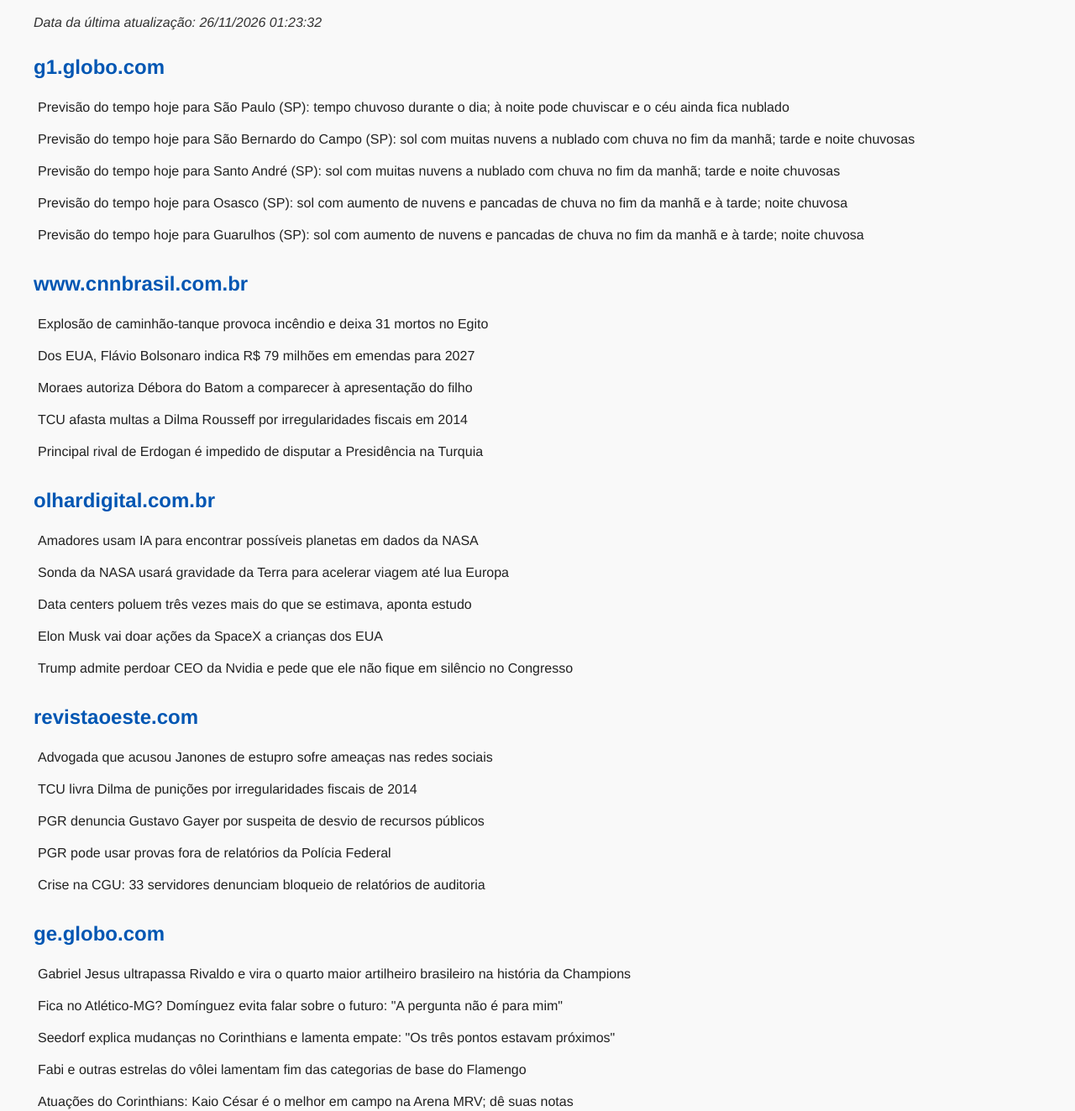
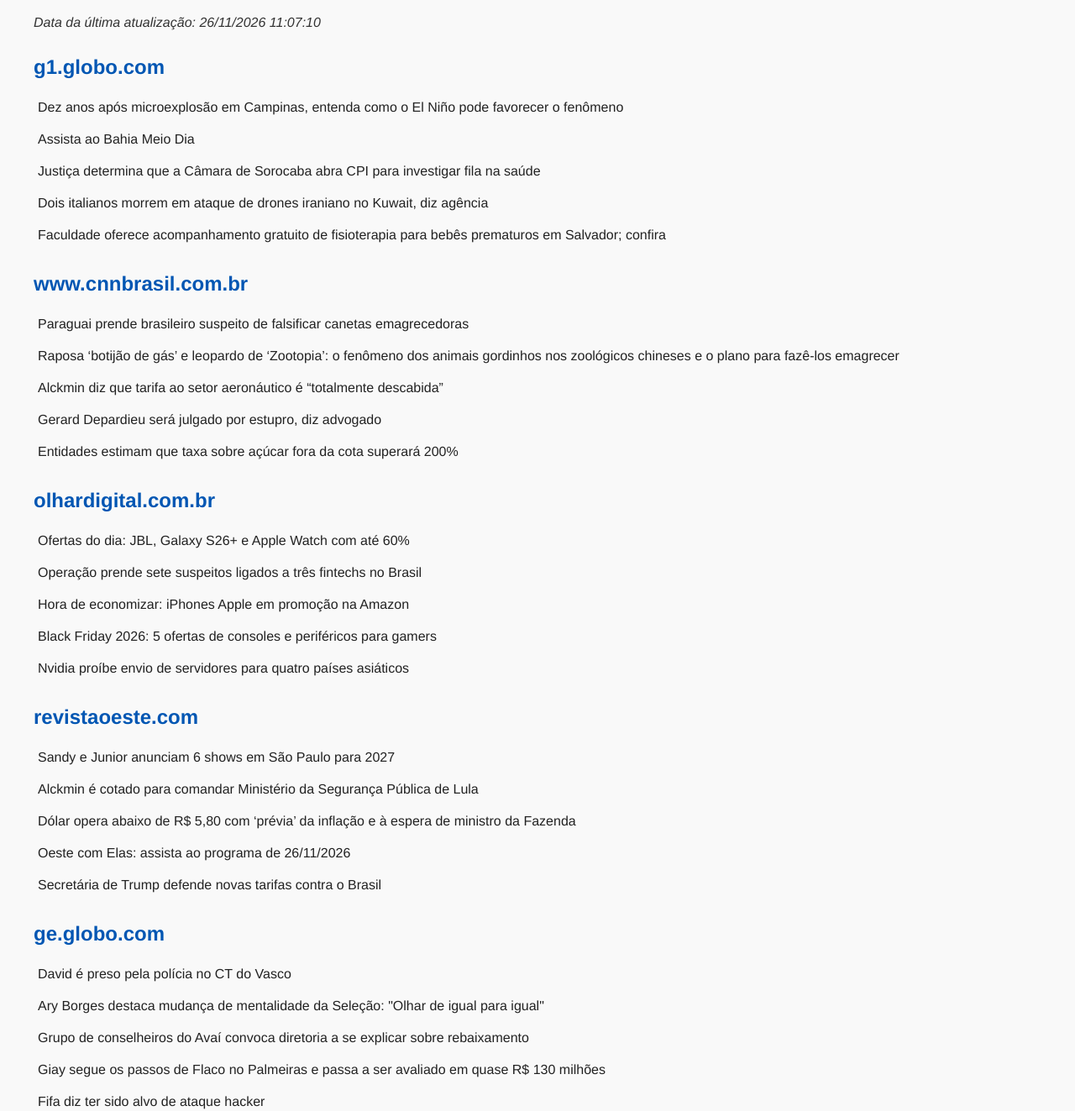
Before and after one commit to Reinaldopinheiro/reinaldopinheiro.github.io, a plain HTML site: page noticias/noticias.html in a window 1280 px wide. Shown: the part 92-1415 px from the top of the page at 84% size. Drawn offline with Linux system fonts and the light colour scheme.

Commit message:
Automação: Noticias RPC atualizadas

```diff
--- a/noticias/noticias.html
+++ b/noticias/noticias.html
@@ -13,46 +13,46 @@
 </style>
 </head><body>
 <h1>NOTICIAS RPC</h1>
-<p><em>Data da última atualização: 26/11/2026 01:23:32</em></p>
+<p><em>Data da última atualização: 26/11/2026 11:07:10</em></p>
 <h2>g1.globo.com</h2>
 <div class="noticias">
-<div class="noticia"><a href="https://g1.globo.com/sp/sao-paulo/previsao-do-tempo/noticia/2026/11/26/previsao-do-tempo-hoje-para-sao-paulo-sp-tempo-chuvoso-durante-o-dia-a-noite-pode-chuviscar-e-o-ceu-ainda-fica-nublado.ghtml" target="_blank">Previsão do tempo hoje para São Paulo (SP): tempo chuvoso durante o dia; à noite pode chuviscar e o céu ainda fica nublado</a></div>
-<div class="noticia"><a href="https://g1.globo.com/sp/sao-paulo/previsao-do-tempo/noticia/2026/11/26/previsao-do-tempo-hoje-para-sao-bernardo-do-campo-sp-sol-com-muitas-nuvens-a-nublado-com-chuva-no-fim-da-manha-tarde-e-noite-chuvosas.ghtml" target="_blank">Previsão do tempo hoje para São Bernardo do Campo (SP): sol com muitas nuvens a nublado com chuva no fim da manhã; tarde e noite chuvosas</a></div>
-<div class="noticia"><a href="https://g1.globo.com/sp/sao-paulo/previsao-do-tempo/noticia/2026/11/26/previsao-do-tempo-hoje-para-santo-andre-sp-sol-com-muitas-nuvens-a-nublado-com-chuva-no-fim-da-manha-tarde-e-noite-chuvosas.ghtml" target="_blank">Previsão do tempo hoje para Santo André (SP): sol com muitas nuvens a nublado com chuva no fim da manhã; tarde e noite chuvosas</a></div>
-<div class="noticia"><a href="https://g1.globo.com/sp/sao-paulo/previsao-do-tempo/noticia/2026/11/26/previsao-do-tempo-hoje-para-osasco-sp-sol-com-aumento-de-nuvens-e-pancadas-de-chuva-no-fim-da-manha-e-a-tarde-noite-chuvosa.ghtml" target="_blank">Previsão do tempo hoje para Osasco (SP): sol com aumento de nuvens e pancadas de chuva no fim da manhã e à tarde; noite chuvosa</a></div>
-<div class="noticia"><a href="https://g1.globo.com/sp/sao-paulo/previsao-do-tempo/noticia/2026/11/26/previsao-do-tempo-hoje-para-guarulhos-sp-sol-com-aumento-de-nuvens-e-pancadas-de-chuva-no-fim-da-manha-e-a-tarde-noite-chuvosa.ghtml" target="_blank">Previsão do tempo hoje para Guarulhos (SP): sol com aumento de nuvens e pancadas de chuva no fim da manhã e à tarde; noite chuvosa</a></div>
+<div class="noticia"><a href="https://g1.globo.com/sp/campinas-regiao/terra-da-gente/noticia/2026/11/26/dez-anos-apos-microexplosao-em-campinas-entenda-como-o-el-nino-pode-favorecer-o-fenomeno.ghtml" target="_blank">Dez anos após microexplosão em Campinas, entenda como o El Niño pode favorecer o fenômeno</a></div>
+<div class="noticia"><a href="https://g1.globo.com/ba/bahia/ao-vivo/assista-aos-telejornais-da-tv-bahia.ghtml" target="_blank">Assista ao Bahia Meio Dia</a></div>
+<div class="noticia"><a href="https://g1.globo.com/sp/sorocaba-jundiai/noticia/2026/11/26/justica-determina-que-a-camara-de-sorocaba-abra-cpi-para-investigar-fila-na-saude.ghtml" target="_blank">Justiça determina que a Câmara de Sorocaba abra CPI para investigar fila na saúde</a></div>
+<div class="noticia"><a href="https://g1.globo.com/mundo/noticia/2026/11/26/dois-italianos-morrem-ataque-ira-kuwait-diz-agencia.ghtml" target="_blank">Dois italianos morrem em ataque de drones iraniano no Kuwait, diz agência</a></div>
+<div class="noticia"><a href="https://g1.globo.com/ba/bahia/saudenabahia/noticia/2026/11/26/faculdade-oferece-atendimento-gratuito-em-salvador-confira.ghtml" target="_blank">Faculdade oferece acompanhamento gratuito de fisioterapia para bebês prematuros em Salvador; confira</a></div>
 </div>
 <h2>www.cnnbrasil.com.br</h2>
 <div class="noticias">
-<div class="noticia"><a href="https://www.cnnbrasil.com.br/internacional/explosao-de-caminhao-tanque-provoca-incendio-e-deixa-mortos-no-egito/" target="_blank">Explosão de caminhão-tanque provoca incêndio e deixa 31 mortos no Egito</a></div>
-<div class="noticia"><a href="https://www.cnnbrasil.com.br/politica/dos-eua-flavio-bolsonaro-indica-r-79-milhoes-em-emendas-para-2027/" target="_blank">Dos EUA, Flávio Bolsonaro indica R$ 79 milhões em emendas para 2027</a></div>
-<div class="noticia"><a href="https://www.cnnbrasil.com.br/politica/moraes-autoriza-debora-do-batom-a-comparecer-a-apresentacao-do-filho/" target="_blank">Moraes autoriza Débora do Batom a comparecer à apresentação do filho</a></div>
-<div class="noticia"><a href="https://www.cnnbrasil.com.br/politica/tcu-afasta-multas-a-dilma-rousseff-por-irregularidades-fiscais-em-2014/" target="_blank">TCU afasta multas a Dilma Rousseff por irregularidades fiscais em 2014</a></div>
-<div class="noticia"><a href="https://www.cnnbrasil.com.br/internacional/principal-rival-de-erdogan-e-impedido-de-disputar-a-presidencia-na-turquia/" target="_blank">Principal rival de Erdogan é impedido de disputar a Presidência na Turquia</a></div>
+<div class="noticia"><a href="https://www.cnnbrasil.com.br/internacional/paraguai-prende-brasileiro-suspeito-de-falsificar-canetas-emagrecedoras/" target="_blank">Paraguai prende brasileiro suspeito de falsificar canetas emagrecedoras</a></div>
+<div class="noticia"><a href="https://www.cnnbrasil.com.br/curiosidades/raposa-botijao-de-gas-e-leopardo-de-zootopia-o-fenomeno-dos-animais-gordinhos-nos-zoologicos-chineses-e-o-plano-para-faze-los-emagrecer/" target="_blank">Raposa ‘botijão de gás’ e leopardo de ‘Zootopia’: o fenômeno dos animais gordinhos nos zoológicos chineses e o plano para fazê-los emagrecer</a></div>
+<div class="noticia"><a href="https://www.cnnbrasil.com.br/politica/alckmin-diz-que-tarifa-ao-setor-aeronautico-e-totalmente-descabida/" target="_blank">Alckmin diz que tarifa ao setor aeronáutico é “totalmente descabida”</a></div>
+<div class="noticia"><a href="https://www.cnnbrasil.com.br/internacional/gerard-depardieu-sera-julgado-por-estupro-diz-advogado/" target="_blank">Gerard Depardieu será julgado por estupro, diz advogado</a></div>
+<div class="noticia"><a href="https://www.cnnbrasil.com.br/agro/entidades-estimam-que-taxa-sobre-acucar-fora-da-cota-superara-200/" target="_blank">Entidades estimam que taxa sobre açúcar fora da cota superará 200%</a></div>
 </div>
 <h2>olhardigital.com.br</h2>
 <div class="noticias">
-<div class="noticia"><a href="https://olhardigital.com.br/2026/11/25/ciencia-e-espaco/amadores-usam-ia-para-encontrar-possiveis-planetas-em-dados-da-nasa/" target="_blank">Amadores usam IA para encontrar possíveis planetas em dados da NASA</a></div>
-<div class="noticia"><a href="https://olhardigital.com.br/2026/11/25/ciencia-e-espaco/sonda-da-nasa-usara-gravidade-da-terra-para-acelerar-viagem-ate-lua-europa/" target="_blank">Sonda da NASA usará gravidade da Terra para acelerar viagem até lua Europa</a></div>
-<div class="noticia"><a href="https://olhardigital.com.br/2026/11/25/pro/data-centers-poluem-tres-vezes-mais-do-que-se-estimava-aponta-estudo/" target="_blank">Data centers poluem três vezes mais do que se estimava, aponta estudo</a></div>
-<div class="noticia"><a href="https://olhardigital.com.br/2026/11/25/pro/elon-musk-vai-doar-acoes-da-spacex-a-criancas-dos-eua/" target="_blank">Elon Musk vai doar ações da SpaceX a crianças dos EUA</a></div>
-<div class="noticia"><a href="https://olhardigital.com.br/2026/11/25/pro/trump-admite-perdoar-ceo-da-nvidia-e-pede-que-ele-nao-fique-em-silencio-no-congresso/" target="_blank">Trump admite perdoar CEO da Nvidia e pede que ele não fique em silêncio no Congresso</a></div>
+<div class="noticia"><a href="https://olhardigital.com.br/2026/11/26/reviews/ofertas-do-dia-jbl-tune-530bt-galaxy-s26-plus-moto-g17-apple-watch-series-11-garmin-forerunner-265-lg-qned-mini-led-55/" target="_blank">Ofertas do dia: JBL, Galaxy S26+ e Apple Watch com até 60%</a></div>
+<div class="noticia"><a href="https://olhardigital.com.br/2026/11/26/pro/operacao-prende-sete-suspeitos-ligados-a-tres-fintechs-no-brasil/" target="_blank">Operação prende sete suspeitos ligados a três fintechs no Brasil</a></div>
+<div class="noticia"><a href="https://olhardigital.com.br/2026/11/26/reviews/hora-de-economizar-iphones-apple-em-promocao-na-amazon-25/" target="_blank">Hora de economizar: iPhones Apple em promoção na Amazon</a></div>
+<div class="noticia"><a href="https://olhardigital.com.br/2026/11/26/games-e-consoles/black-friday-2026-melhores-ofertas-consoles-perifericos-games/" target="_blank">Black Friday 2026: 5 ofertas de consoles e periféricos para gamers</a></div>
+<div class="noticia"><a href="https://olhardigital.com.br/2026/11/26/pro/nvidia-proibe-envio-de-servidores-para-quatro-paises-asiaticos/" target="_blank">Nvidia proíbe envio de servidores para quatro países asiáticos</a></div>
 </div>
 <h2>revistaoeste.com</h2>
 <div class="noticias">
-<div class="noticia"><a href="https://revistaoeste.com/politica/advogada-que-acusou-janones-de-estupro-sofre-ameacas-nas-redes-sociais/" target="_blank">Advogada que acusou Janones de estupro sofre ameaças nas redes sociais</a></div>
-<div class="noticia"><a href="https://revistaoeste.com/politica/tcu-livra-dilma-de-punicoes-por-irregularidades-fiscais-de-2014/" target="_blank">TCU livra Dilma de punições por irregularidades fiscais de 2014</a></div>
-<div class="noticia"><a href="https://revistaoeste.com/politica/pgr-denuncia-gustavo-gayer-por-suspeita-de-desvio-de-recursos-publicos/" target="_blank">PGR denuncia Gustavo Gayer por suspeita de desvio de recursos públicos</a></div>
-<div class="noticia"><a href="https://revistaoeste.com/politica/pgr-pode-usar-provas-fora-de-relatorios-da-policia-federal/" target="_blank">PGR pode usar provas fora de relatórios da Polícia Federal</a></div>
-<div class="noticia"><a href="https://revistaoeste.com/no-ponto/crise-na-cgu-33-servidores-denunciam-bloqueio-de-relatorios-de-auditoria/" target="_blank">Crise na CGU: 33 servidores denunciam bloqueio de relatórios de auditoria</a></div>
+<div class="noticia"><a href="https://revistaoeste.com/curiosidades/sandy-e-junior-anunciam-6-shows-em-sao-paulo-para-2027/" target="_blank">Sandy e Junior anunciam 6 shows em São Paulo para 2027</a></div>
+<div class="noticia"><a href="https://revistaoeste.com/politica/alckmin-e-cotado-para-comandar-ministerio-da-seguranca-publica-de-lula/" target="_blank">Alckmin é cotado para comandar Ministério da Segurança Pública de Lula</a></div>
+<div class="noticia"><a href="https://revistaoeste.com/economia/dolar-opera-abaixo-de-r-580-com-previa-da-inflacao-e-a-espera-de-ministro-da-fazenda/" target="_blank">Dólar opera abaixo de R$ 5,80 com ‘prévia’ da inflação e à espera de ministro da Fazenda</a></div>
+<div class="noticia"><a href="https://revistaoeste.com/videos/oeste-com-elas/oeste-com-elas-assista-ao-programa-de-26-11-2026/" target="_blank">Oeste com Elas: assista ao programa de 26/11/2026</a></div>
+<div class="noticia"><a href="https://revistaoeste.com/mundo/secretaria-de-trump-defende-novas-tarifas-contra-o-brasil/" target="_blank">Secretária de Trump defende novas tarifas contra o Brasil</a></div>
 </div>
 <h2>ge.globo.com</h2>
 <div class="noticias">
-<div class="noticia"><a href="https://ge.globo.com/futebol/futebol-internacional/noticia/2026/11/26/gabriel-jesus-ultrapassa-rivaldo-e-vira-o-quarto-maior-artilheiro-brasileiro-na-historia-da-champions.ghtml" target="_blank">Gabriel Jesus ultrapassa Rivaldo e vira o quarto maior artilheiro brasileiro na história da Champions</a></div>
-<div class="noticia"><a href="https://ge.globo.com/futebol/times/atletico-mg/noticia/2026/11/25/fica-no-atletico-mg-eduardo-dominguez-evita-falar-sobre-o-futuro-a-pergunta-nao-e-para-mim.ghtml" target="_blank">Fica no Atlético-MG? Domínguez evita falar sobre o futuro: "A pergunta não é para mim"</a></div>
-<div class="noticia"><a href="https://ge.globo.com/futebol/times/corinthians/noticia/2026/11/25/seedorf-explica-mudancas-no-corinthians-e-lamenta-empate-os-tres-pontos-estavam-proximos.ghtml" target="_blank">Seedorf explica mudanças no Corinthians e lamenta empate: "Os três pontos estavam próximos"</a></div>
-<div class="noticia"><a href="https://ge.globo.com/volei/noticia/2026/11/25/fabi-e-outras-estrelas-do-volei-lamentam-fim-das-categorias-de-base-do-flamengo.ghtml" target="_blank">Fabi e outras estrelas do vôlei lamentam fim das categorias de base do Flamengo</a></div>
-<div class="noticia"><a href="https://ge.globo.com/futebol/times/corinthians/noticia/2026/11/25/atuacoes-do-corinthians-kaio-cesar-e-o-melhor-em-campo-na-arena-mrv-de-suas-notas.ghtml" target="_blank">Atuações do Corinthians: Kaio César é o melhor em campo na Arena MRV; dê suas notas </a></div>
+<div class="noticia"><a href="https://ge.globo.com/futebol/times/vasco/noticia/2026/11/26/david-e-preso-dentro-do-ct-do-vasco.ghtml" target="_blank">David é preso pela polícia no CT do Vasco</a></div>
+<div class="noticia"><a href="https://ge.globo.com/futebol/selecao-brasileira/noticia/2026/11/26/ary-borges-destaca-mudanca-de-mentalidade-da-selecao-olhar-de-igual-para-igual.ghtml" target="_blank">Ary Borges destaca mudança de mentalidade da Seleção: "Olhar de igual para igual"</a></div>
+<div class="noticia"><a href="https://ge.globo.com/sc/futebol/times/avai/noticia/2026/11/26/grupo-de-conselheiros-do-avai-convoca-diretoria-a-se-explicar-sobre-rebaixamento.ghtml" target="_blank">Grupo de conselheiros do Avaí convoca diretoria a se explicar sobre rebaixamento</a></div>
+<div class="noticia"><a href="https://ge.globo.com/futebol/times/palmeiras/noticia/2026/11/26/giay-segue-os-passos-de-flaco-no-palmeiras-e-passa-a-ser-avaliado-em-quase-r-130-milhoes.ghtml" target="_blank">Giay segue os passos de Flaco no Palmeiras e passa a ser avaliado em quase R$ 130 milhões</a></div>
+<div class="noticia"><a href="https://ge.globo.com/futebol/futebol-internacional/noticia/2026/11/26/fifa-sofre-ataque-hacker.ghtml" target="_blank">Fifa diz ter sido alvo de ataque hacker</a></div>
 </div>
 <footer>
   <p>© 2026 Copyright Reinaldo Pinheiro Consultoria com Gemini - Versão 5.5 (Script Automático)</p>
```
